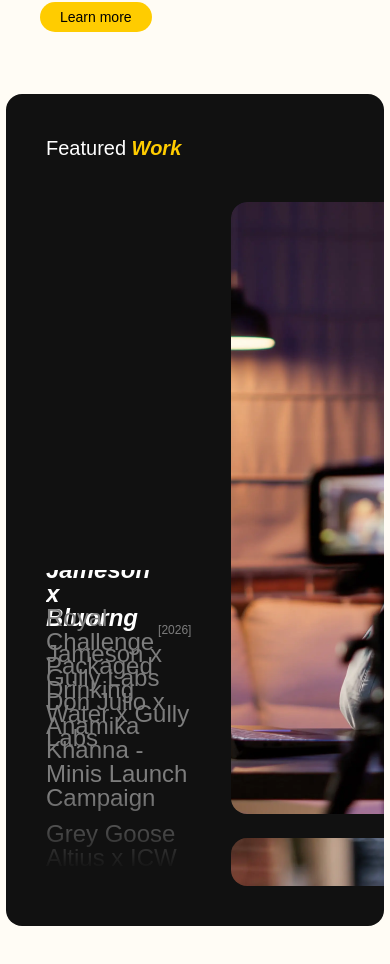
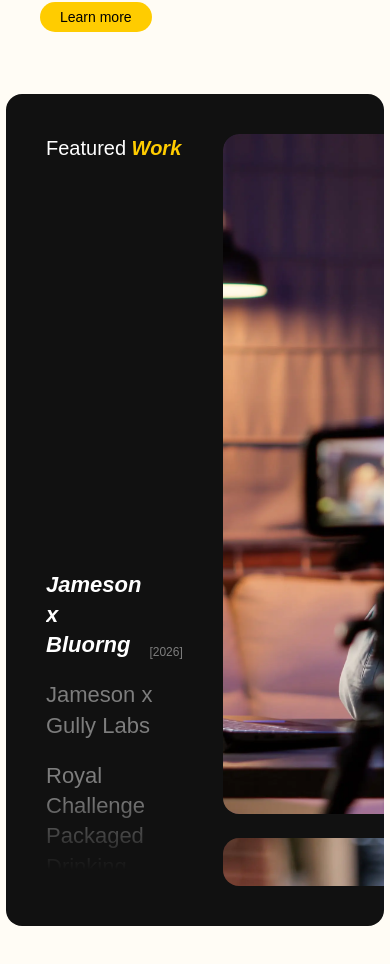
Before and after one commit to hashirrrelwyd/lwyd-ae, a React (Vite) app: page / in a window 390 px wide. Shown: the part 1437-2401 px from the top of the page. Built offline with nearby package versions, Linux system fonts and the light colour scheme.

Commit message:
refactor(WorkSection): improve layout and responsiveness with dynamic row measurements

```diff
--- a/src/components/Common/WorkSection.jsx
+++ b/src/components/Common/WorkSection.jsx
@@ -15,7 +15,8 @@
   { id: 5, title: "Grey Goose Altius x ICW", year: "2025", image: "/images/social.webp" },
 ];
 
-const ROW_HEIGHT = 60; // px, spacing between title rows on the left
+const ROW_HEIGHT = 60; // px, mask viewport height reference on the left
+const ROW_GAP = 20; // px, equal space between title rows, wrapped or not
 const PEEK = 72; // px of the next image visible at the bottom of the frame
 const IMAGE_GAP = 24; // px, gap between stacked work images
 
@@ -23,9 +24,20 @@
   const sectionRef = useRef(null);
   const frameRef = useRef(null);
   const trackRef = useRef(null);
+  const titleRowRefs = useRef([]);
   const [currentIndex, setCurrentIndex] = useState(0);
+  const [rowOffsets, setRowOffsets] = useState([]);
 
   useSectionTheme(sectionRef, "dark");
+
+  useLayoutEffect(() => {
+    const measureRows = () => {
+      setRowOffsets(titleRowRefs.current.map((el) => el?.offsetTop ?? 0));
+    };
+    measureRows();
+    window.addEventListener("resize", measureRows);
+    return () => window.removeEventListener("resize", measureRows);
+  }, []);
 
   useLayoutEffect(() => {
     const section = sectionRef.current;
@@ -77,15 +89,15 @@
       className={`relative h-screen w-full ${connected ? "px-1.5 pb-1.5" : "p-1.5"}`}
     >
       <div
-        className={`relative flex h-full w-full flex-col overflow-hidden ${connected ? "rounded-b-2xl" : "rounded-2xl"} bg-[#111111] text-white section-padding py-10`}
+        className={`relative flex h-full w-full overflow-hidden ${connected ? "rounded-b-2xl" : "rounded-2xl"} bg-[#111111] text-white section-padding py-10`}
       >
-        <h2 className="mb-10 text-xl font-[500] md:text-2xl">
-          Featured <span className="italic font-[750] text-lwyd-yellow">Work</span>
-        </h2>
+        <div className="flex min-h-0 flex-1 items-stretch gap-10">
+          {/* Left: title (top) + work titles (bottom) */}
+          <div className="flex flex-1 flex-col justify-between pb-4">
+            <h2 className="text-xl font-[500] md:text-2xl">
+              Featured <span className="italic font-[750] text-lwyd-yellow">Work</span>
+            </h2>
 
-        <div className="flex min-h-0 flex-1 items-stretch gap-10">
-          {/* Left: work titles */}
-          <div className="flex flex-1 flex-col justify-end pb-4">
             <div
               className="relative overflow-hidden"
               style={{
@@ -96,21 +108,28 @@
             >
               <div
                 className="flex flex-col transition-transform duration-500 ease-out"
-                style={{ transform: `translateY(-${currentIndex * ROW_HEIGHT}px)` }}
+                style={{
+                  gap: ROW_GAP,
+                  transform: `translateY(-${rowOffsets[currentIndex] ?? 0}px)`,
+                }}
               >
                 {worksData.map((work, i) => (
-                  <div key={work.id} className="flex items-end gap-2" style={{ height: ROW_HEIGHT }}>
+                  <div
+                    key={work.id}
+                    ref={(el) => (titleRowRefs.current[i] = el)}
+                    className="flex items-end gap-2"
+                  >
                     <h3
-                      className={`leading-none transition-all duration-500 ${
+                      className={`leading-snug transition-all duration-500 ${
                         i === currentIndex
-                          ? "text-2xl font-bold italic text-white md:text-3xl"
-                          : "text-2xl font-normal text-[#7D7D7D] md:text-3xl"
+                          ? "text-[22px] font-bold italic text-white md:text-[28px]"
+                          : "text-[22px] font-normal text-[#7D7D7D] md:text-[28px]"
                       }`}
                     >
                       {work.title}
                     </h3>
                     {i === currentIndex && (
-                      <span className="translate-y-1/2 whitespace-nowrap text-xs text-[#7D7D7D]">
+                      <span className="whitespace-nowrap text-xs text-[#7D7D7D]">
                         [{work.year}]
                       </span>
                     )}
```
